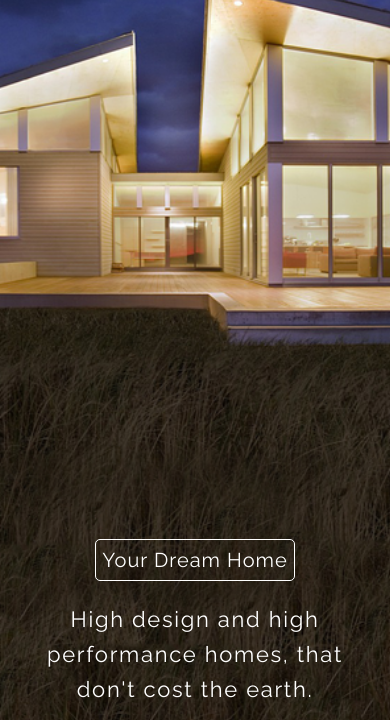
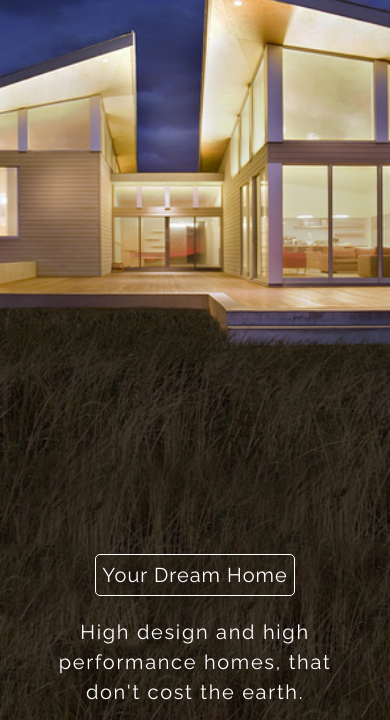
Before and after one commit to colleen69/responsive_website, a plain HTML site: page index.html in a window 390 px wide. Shown: the part 121-841 px from the top of the page. Drawn offline with Linux system fonts and the light colour scheme.

Commit message:
Add files via upload

```diff
--- a/css/media-query.css
+++ b/css/media-query.css
@@ -363,9 +363,14 @@ clear: both;
 display: none;
 }
 
+.paraghraph h4 {
+    font-size: 20px;
+}
+
 h4 {
 	padding: 0 30px;
-	line-height: 35px;
+	line-height: 30px;
+	font-size: 18px;
 }
 
 main h2 {
```
